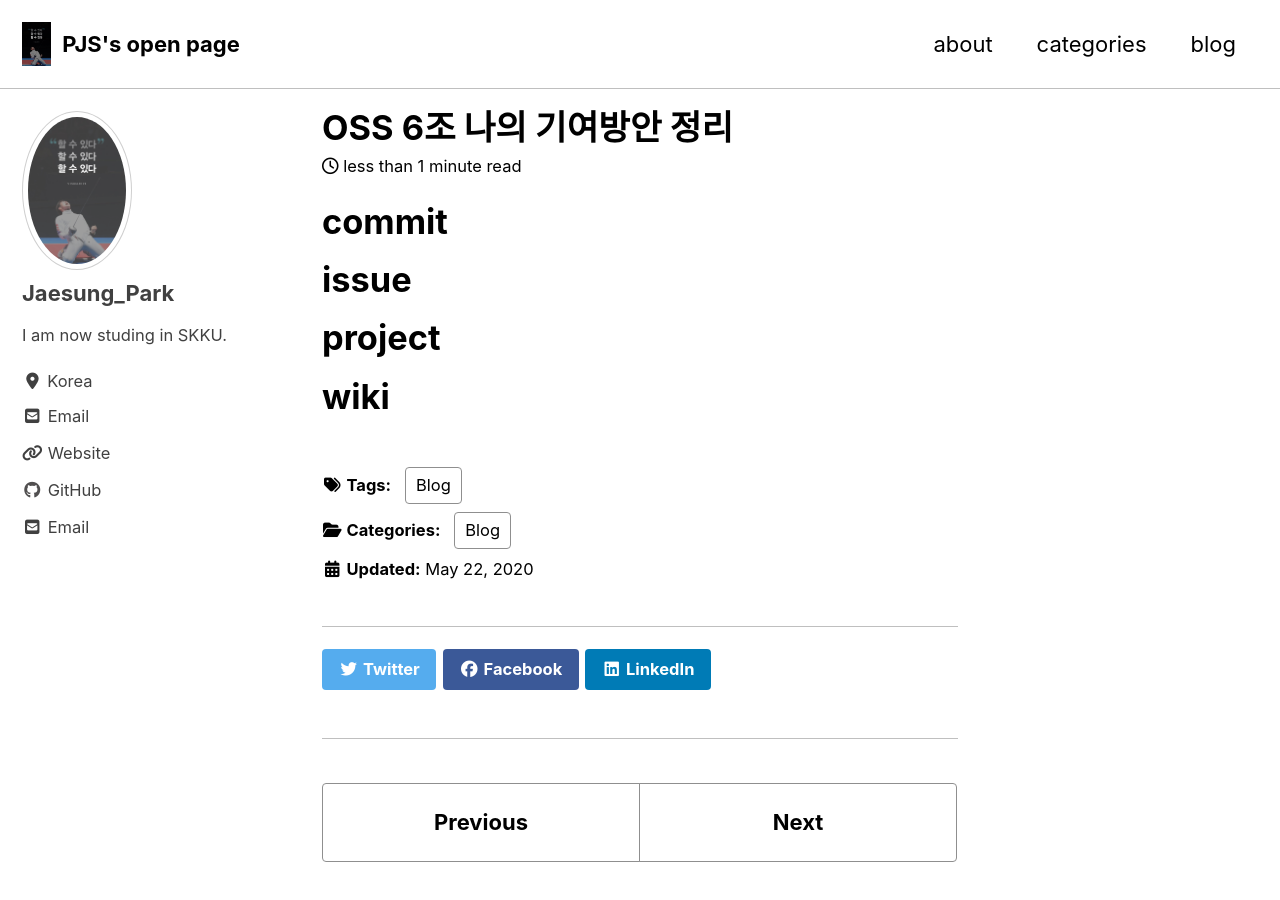
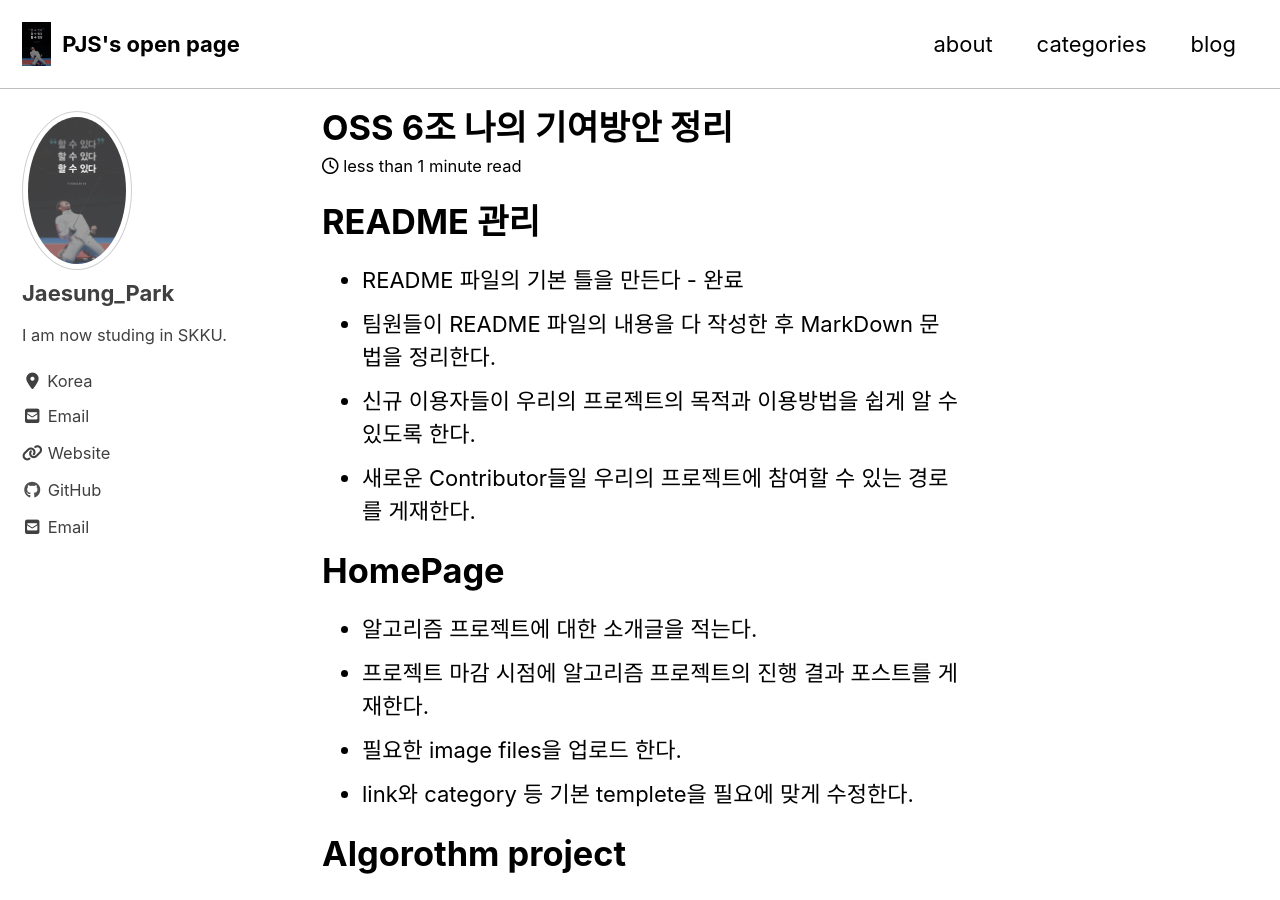
Before and after one commit to Qayin-PJS/Qayin-PJS.github.io, a Jekyll site: the page built from _posts/2020-05-22-contribute.md, in a window 1280 px wide and 900 px high. Built offline with Jekyll 4.4.1, drawn with Linux system fonts in a browser that asks for light colours; cached includes are drawn as plain includes; nearby versions of some CDN libraries; some of the changed text lies outside the part shown.

Commit message:
Update 2020-05-22-contribute.md

```diff
--- a/_posts/2020-05-22-contribute.md
+++ b/_posts/2020-05-22-contribute.md
@@ -9,10 +9,35 @@ tags:
 last_modified_at: 2020. 05. 22. (목) 15:36:10 KST
 ---
 
-# commit
+# README 관리
+* README 파일의 기본 틀을 만든다 - 완료
+* 팀원들이 README 파일의 내용을 다 작성한 후 MarkDown 문법을 정리한다.
+* 신규 이용자들이 우리의 프로젝트의 목적과 이용방법을 쉽게 알 수 있도록 한다.
+* 새로운 Contributor들일 우리의 프로젝트에 참여할 수 있는 경로를 게재한다.
+
+# HomePage
+* 알고리즘 프로젝트에 대한 소개글을 적는다.
+* 프로젝트 마감 시점에 알고리즘 프로젝트의 진행 결과 포스트를 게재한다.
+* 필요한 image files을 업로드 한다.
+* link와 category 등 기본 templete을 필요에 맞게 수정한다.
+
+# Algorothm project
+* 알고리즘 기본 코드를 commit 한다.
+* 알고리즘 기본 개념과 관련있는 백준 사이트의 문제들을 풀이 code를 commit한다.
+* 누구나 알고리즘에 대해서 이해하기 쉽게 각각의 Code들에 한글 주석을 첨부한다.
+
 
 # issue
+* 알고리즘에 대한 코드를 작성 중 막히는 부분이 있으면 issue에 올려 도움을 구한다.
+* 팀원 중 issue에 도움이 필요한 점을 적으면 함께 fix할 수 있도록 한다.
+* 해결되었는데 open인 issue가 있으면 close 상태로 바꾼다.
 
 # project
+* 홈페이지 작성에 필요한 사항들을 정리하여 게재한다.
+* README에 필요한 진행 사항들을 게재한다.
+* 각각의 프로젝트에 필요한 사항들을 게재한다.
+* 프로젝트 진행 상황을 수시로 체크하여 진행 정도를 프로젝트에 기록한다.
 
 # wiki
+* 새로운 사용자가 본인이 필요한 파일이 어디에 있는지에 대해서 map을 작성한다.
+* 각각의 프로젝트의 목정과 내용에 대한 설명을 적는다.
```
